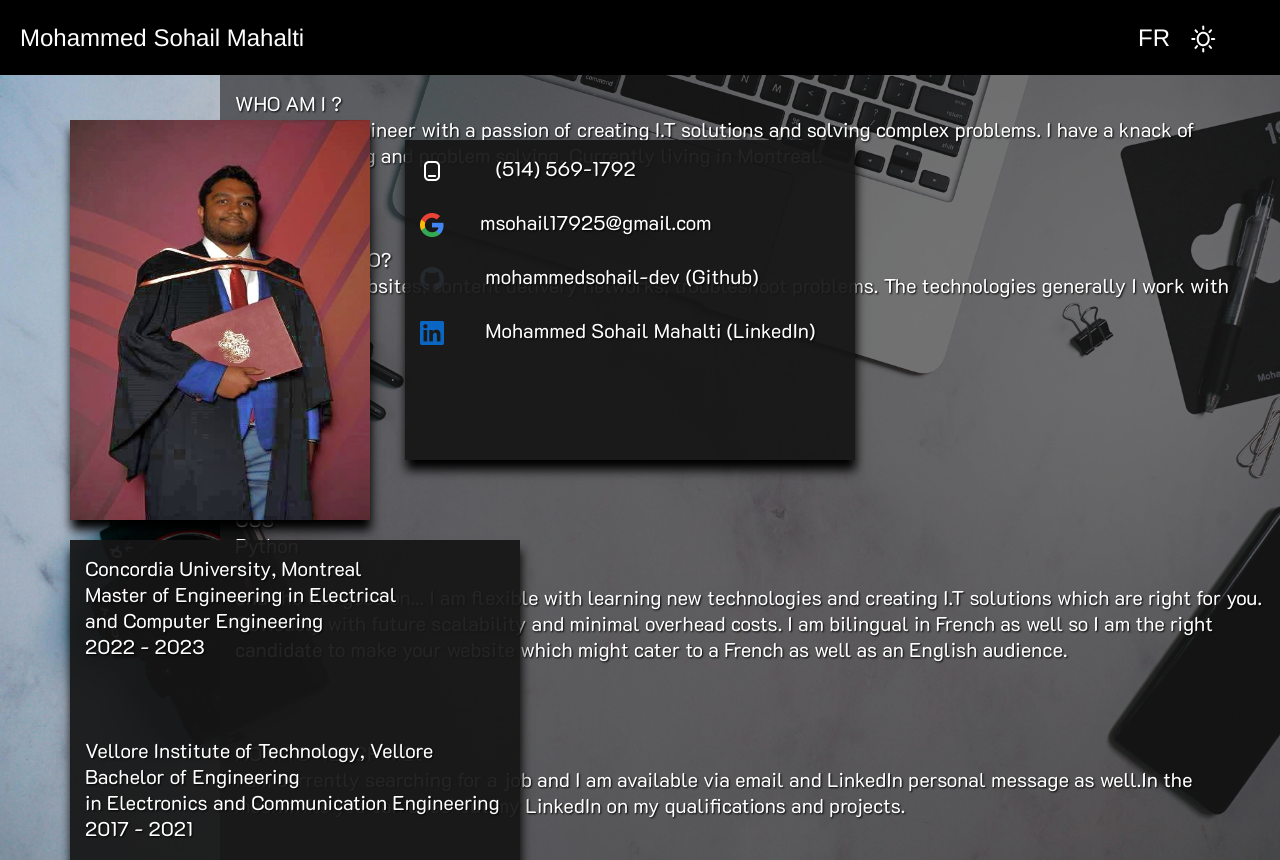
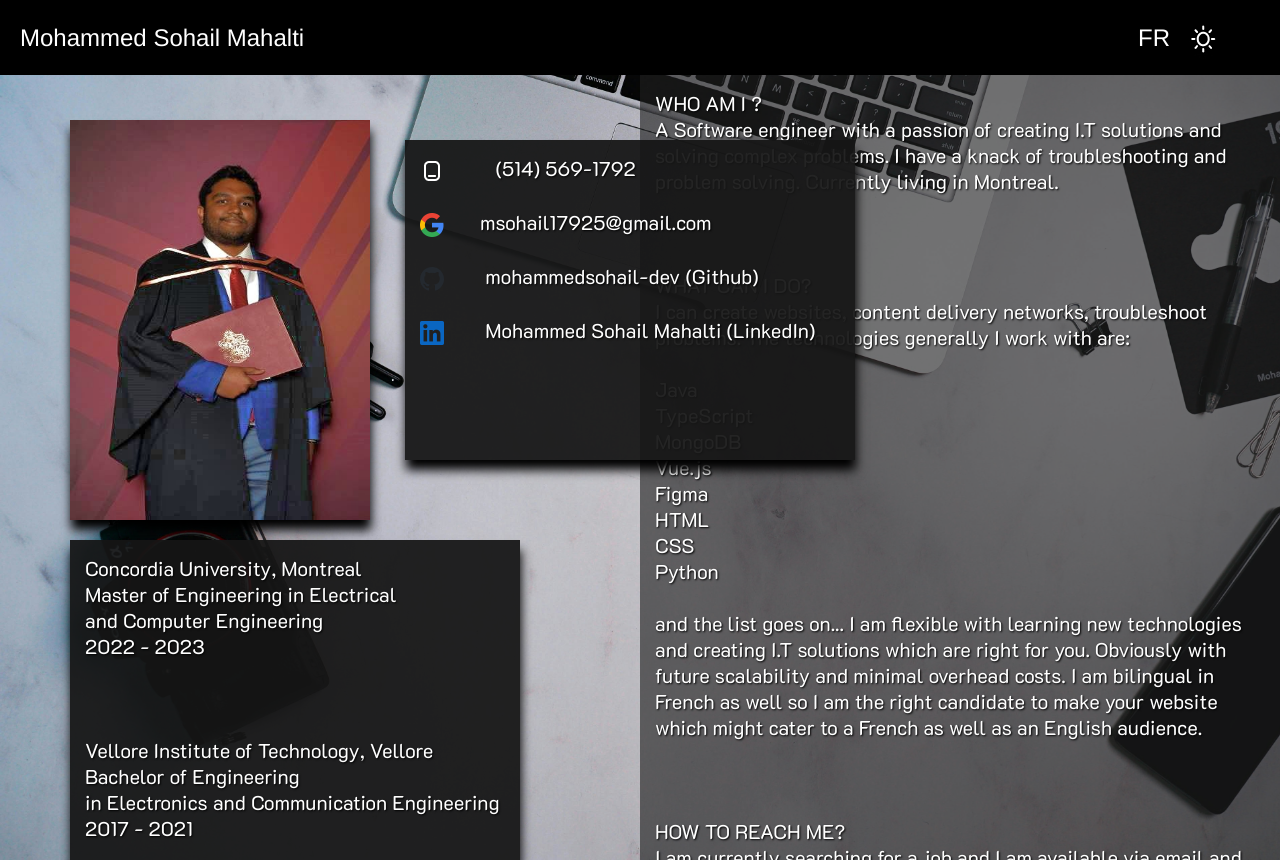
Before and after one commit to mohammedsohail-dev/myresume, a Vue app: page / in a window 1280 px wide. Built offline with nearby package versions, Linux system fonts and the light colour scheme.

Commit message:
third commit

```diff
--- a/src/components/info-prop.vue
+++ b/src/components/info-prop.vue
@@ -95,7 +95,7 @@ export default {
     position: fixed;
     right: 0px;
     top: 75px;
-    width: 1060px;
+    width: 50%;
     height: 100%;
     background-color: rgba(32, 32, 32, 0.61);
 
@@ -115,7 +115,7 @@ export default {
     position: fixed;
     right: 0px;
     top: 75px;
-    width: 1060px;
+    width: 50%;
     height: 100%;
     background-color: rgba(0, 81, 255, 0.171);
 
```
